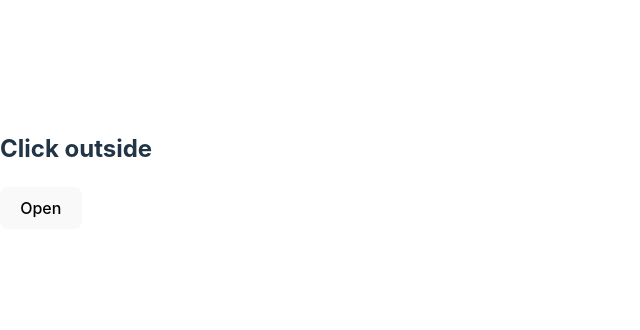
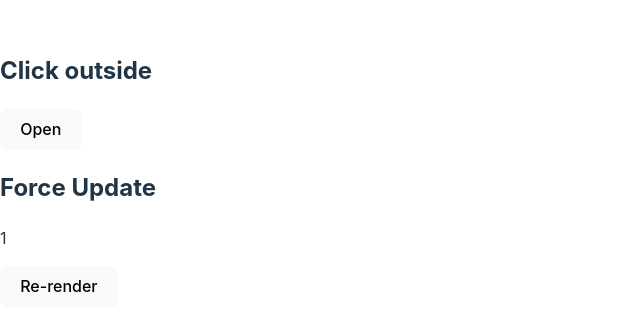
Before and after one commit to ingvillajimenez/cf-custom-hooks, a React (Vite) app: page / in a window 1280 px wide. Shown: the part 230-560 px from the top of the page, without its empty margins (0-640 px from the left). Built offline with nearby package versions, Linux system fonts and the light colour scheme.

Commit message:
force update

```diff
--- a/src/App.tsx
+++ b/src/App.tsx
@@ -1,5 +1,5 @@
 import ClickOutside from "./components/ClickOutside";
-// import ForceUpdate from "./components/ForceUpdate";
+import ForceUpdate from "./components/ForceUpdate";
 // import Toggle from "./components/Toggle";
 // import LocalStorage from "./components/LocalStorage";
 // import IsOnline from "./components/IsOnline";
@@ -10,8 +10,8 @@ function App() {
   return (
     <main>
       <ClickOutside />
-      {/* <ForceUpdate />
-      <Toggle />
+      <ForceUpdate />
+      {/* <Toggle />
       <LocalStorage />
       <IsOnline />
       <Previous />
--- a/src/components/ForceUpdate.tsx
+++ b/src/components/ForceUpdate.tsx
@@ -0,0 +1,19 @@
+import { useRef } from "react";
+import { useForceUpdate } from "../hooks/useForceUpdate";
+
+function ForceUpdate() {
+  const forceUpdate = useForceUpdate();
+
+  const renders = useRef(0);
+  renders.current++;
+
+  return (
+    <section>
+      <h2>Force Update</h2>
+      <p>{renders.current}</p>
+      <button onClick={() => forceUpdate()}>Re-render</button>
+    </section>
+  );
+}
+
+export default ForceUpdate;
--- a/src/hooks/useForceUpdate.ts
+++ b/src/hooks/useForceUpdate.ts
@@ -0,0 +1,7 @@
+import { useCallback, useState } from "react";
+
+export function useForceUpdate() {
+  const [, setState] = useState(Symbol());
+
+  return useCallback(() => setState(Symbol()), []);
+}
```
